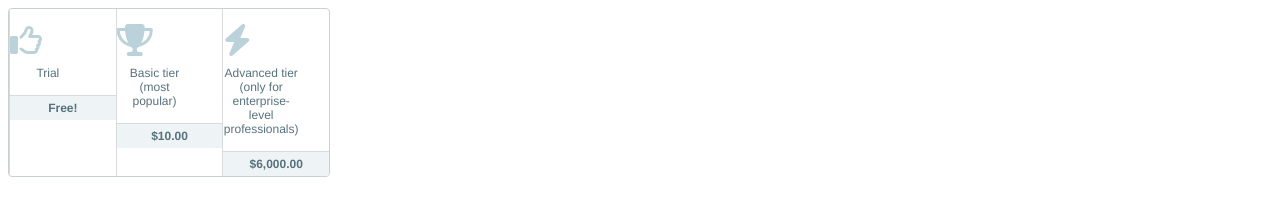
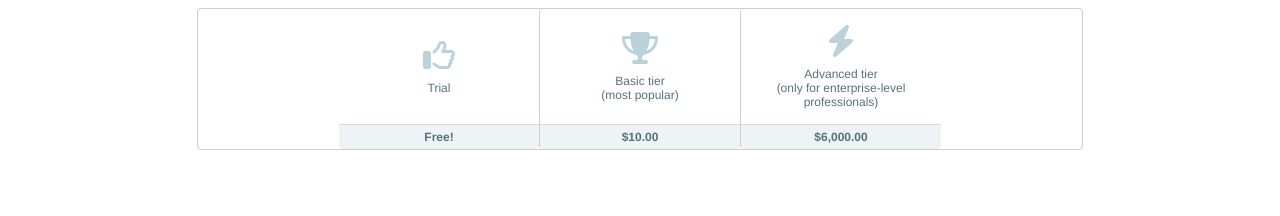
Before and after one commit to Kenzie-Academy-Brasil-Developers/cartas-flexbox-sprint-2-MPorto1994, a plain HTML site: page index.html in a window 1280 px wide. Drawn offline with Linux system fonts and the light colour scheme.

Commit message:
task done

```diff
--- a/index.html
+++ b/index.html
@@ -18,7 +18,7 @@
 			</div>
 			<div class="card__price">Free!</div>
 		</div>
-		<div class="card cardGroup__card">
+		<div id="div1" class="card cardGroup__card">
 			<div class="card__description cardGroup__cardDescription">
 				<div class="icon fa fa-trophy card__descriptionIcon"></div>
 				<div class="card__descriptionText">Basic tier<br/>(most popular)
@@ -26,7 +26,7 @@
 			</div>
 			<div class="card__price">$10.00</div>
 		</div>
-		<div class="card cardGroup__card">
+		<div id="div2" class="card cardGroup__card">
 			<div class="card__description cardGroup__cardDescription">
 				<div class="icon fa fa-bolt card__descriptionIcon"></div>
 				<div class="card__descriptionText">Advanced tier<br/>(only for enterprise-level professionals)
--- a/src/cards.css
+++ b/src/cards.css
@@ -2,32 +2,40 @@ html {
     font-family: "Raleway", "Helvetica", sans-serif;
     font-weight: 400;
     color: #2F3442;
-    height: 100%;
+    /* height: 100%; */
     background-color: #FFFFFF;
 }
-
+body{
+display: flex;
+justify-content: center;
+}
 .icon {color: #BCD2DA;}
 
 .card {
-    /* display, flex-direction */
-    display: flex;
-    flex-direction: column;
     border: 1px solid #CAD0D2;
     border-radius: 4px;
     overflow: hidden;
-    align-items: stretch;
-    justify-content: stretch;
-    flex: 1;
-
+    /* flex1 = flex-grow=1 ; flexshrink=1 ; flex-basis: 0 */
+    flex-grow: 1;
+    flex-shrink: 1;
+    flex-basis: 0;
+    display: flex;
+    flex-direction: column;
+    justify-content: space-between;
+    min-height: 140px;
+    min-width: 180px;
+    max-width: 200px;
 }
 
 .card__description {
     /* display, flex-direction, justify-content, align-items */
     display: flex;
     flex-direction:column;
-    /* justify-content:space-evenly; */
+    align-items: center;
+    padding: 15px 0;
+    height: calc(100% - 24px);
+    justify-content: center;
 
-    padding: 15px 0;
 }
 
 .card__descriptionIcon {font-size: 32px; margin-bottom: 10px;}
@@ -36,7 +44,7 @@ html {
     color: #57727C;
     font-size: 12px;
     text-align: center;
-    max-width: calc(100% - 30px);
+    /* max-width: calc(100% - 30px); */
 }
 
 .card__price {
@@ -52,18 +60,19 @@ html {
 .cardGroup {
     /* display */
     display: flex;
-    /* justify-content: space-around; */
-    border: 1px solid #CAD0D2;
     border-radius: 4px;
     overflow: hidden;
-    width: 320px;
+    justify-content: center;
+    padding: 10px;
+    /* max-width: max-content ; */
+    min-width: 70%;
+    flex-wrap: wrap;
   }
 
     .cardGroup__card {
       /* flex-grow, flex-shrink, flex-basis */
 
-      border: none;
-      border-radius: 0;
+
     }
 
     .cardGroup__card {
@@ -73,3 +82,18 @@ html {
     .cardGroup__cardDescription {
       /* flex-grow, flex-shrink, flex-basis */
     }
+
+
+    @media (min-width: 580px){
+      .card {
+        border: none;
+      }
+      .cardGroup {
+        border: 1px solid #CAD0D2;
+        border-radius: 4px;
+        padding: 0%;
+      }
+      #div1 , #div2 {
+        border-left: 1px solid #CAD0D2;;
+      }
+    }
```
